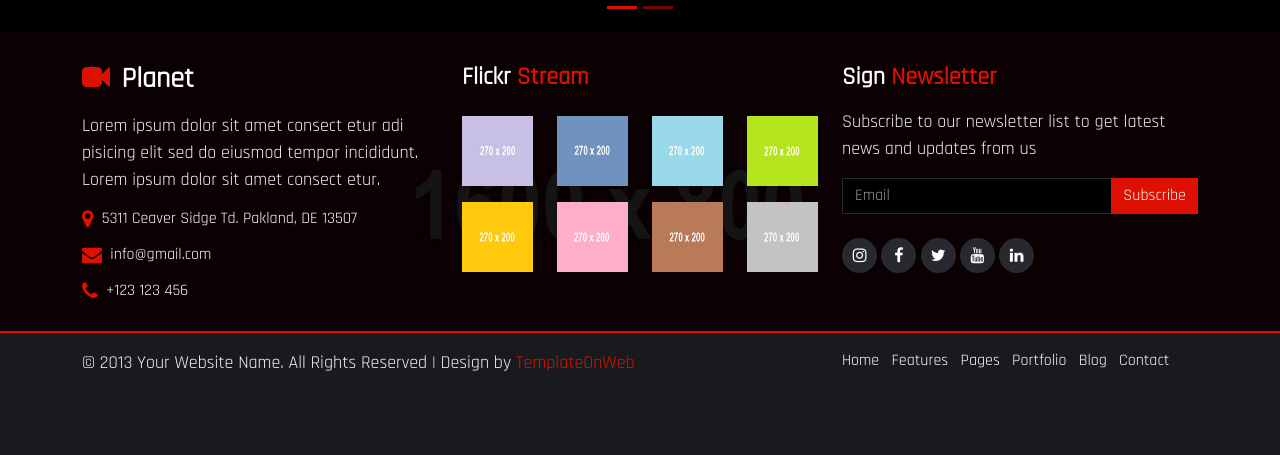
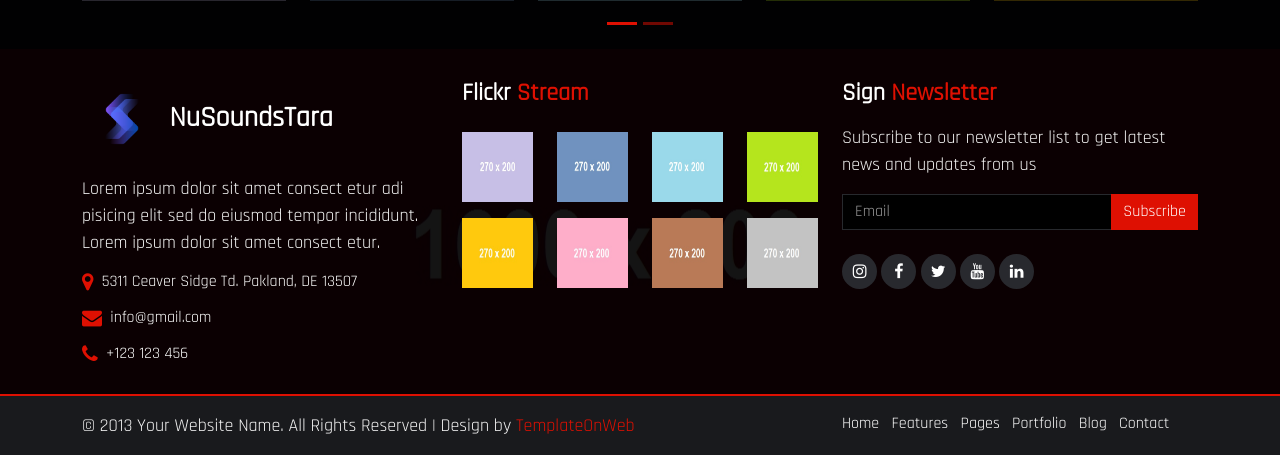
Before and after one commit to setiadyanwar/NuSoundsTara, a PHP site: page / in a window 1280 px wide. Shown: the part 4644-5099 px from the top of the page. Before the commit the page ends 5015 px from the top, so only its background shows below. Run offline with PHP 8.4, Linux system fonts and the light colour scheme.

Commit message:
tes icon

```diff
--- a/index.php
+++ b/index.php
@@ -12,6 +12,10 @@
 	<link href="https://fonts.googleapis.com/css2?family=Rajdhani&display=swap" rel="stylesheet">
 	<script src="js/bootstrap.bundle.min.js"></script>
 
+	<!-- Favicon -->
+	<link rel="shortcut icon" type="image/x-icon" href="img/logo setiadyanwar.png">
+	<!-- Favicon -->
+
 </head>
 <body>
 
@@ -20,13 +24,13 @@
  <div class="row top_1">
   <div class="col-md-3">
    <div class="top_1l pt-1">
-    <h3 class="mb-0"><a class="text-white" href="index.html"><i class="fa fa-video-camera col_red me-1"></i> Planet</a></h3>
+    <h3 class="mb-0"><a class="text-white" href="index.html"><img src="img/logo setiadyanwar.png" alt="Logo Setiadyanwar " width="50" height="50"> NuSoundsTara</a></h3>
    </div>
   </div>
   <div class="col-md-5">
    <div class="top_1m">
     <div class="input-group">
-				<input type="text" class="form-control bg-black" placeholder="Search Site...">
+				<input type="text" class="form-control bg-black" placeholder="Search your favorite concert...">
 				<span class="input-group-btn">
 					<button class="btn btn text-white bg_red rounded-0 border-0" type="button">
 						 Search</button>
@@ -52,7 +56,7 @@
 <section id="header">
 <nav class="navbar navbar-expand-md navbar-light" id="navbar_sticky">
   <div class="container">
-    <a class="navbar-brand text-white fw-bold" href="index.html"><i class="fa fa-video-camera col_red me-1"></i> Planet</a>
+    <a class="navbar-brand text-white fw-bold" href="index.html"><img src="img/logo setiadyanwar.png" alt="Logo Setiadyanwar " width="50" height="50"></i> NuSoundsTara</a>
     <button class="navbar-toggler" type="button" data-bs-toggle="collapse" data-bs-target="#navbarSupportedContent" aria-controls="navbarSupportedContent" aria-expanded="false" aria-label="Toggle navigation">
       <span class="navbar-toggler-icon"></span>
     </button>
@@ -111,7 +115,7 @@
     <div class="carousel-item active">
       <img src="img/banner1.jpg" class="d-block w-100" alt="...">
       <div class="carousel-caption d-md-block">
-       <h1 class="font_60"> Entertainment Planet</h1>
+       <h1 class="font_60"> Entertainment NuSoundsTara</h1>
 	   <h6 class="mt-3">
 	    <span class="col_red me-3">
 		 <i class="fa fa-star"></i>
@@ -1761,7 +1765,7 @@ Release Date: <span class="pull-right">2023</span></h6>
    <div class="row footer_1">
     <div class="col-md-4">
 	 <div class="footer_1i">
-	   <h3><a class="text-white" href="index.php"><i class="fa fa-video-camera col_red me-1"></i> Planet</a></h3>
+	   <h3><a class="text-white" href="index.php"><img src="img/logo setiadyanwar.png" alt="Logo Setiadyanwar " width="80" height="80"></i> NuSoundsTara</a></h3>
 	   <p class="mt-3">Lorem ipsum dolor sit amet consect etur adi pisicing elit sed do eiusmod tempor incididunt. Lorem ipsum dolor sit amet consect etur. </p>
 	   <h6 class="fw-normal"><i class="fa fa-map-marker fs-5 align-middle col_red me-1"></i> 5311 Ceaver Sidge Td.
 Pakland, DE 13507</h6>
```
Also changed, not shown: img/logo setiadyanwar.png (added).
